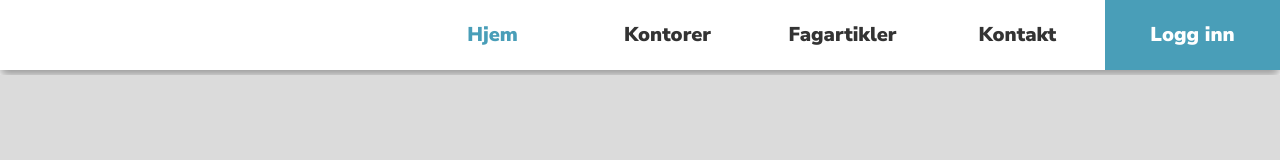
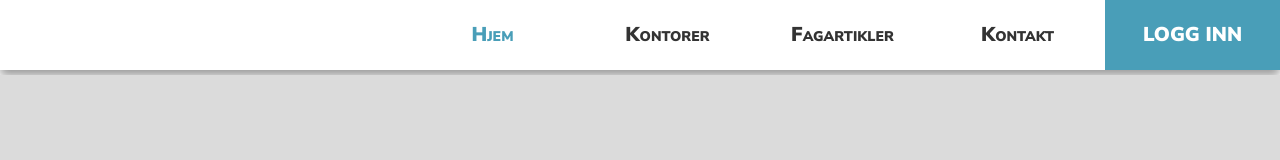
Before and after one commit to TheWoakus/WebApplikasjon-Eksamen, a React app in the folder client/: page / in a window 1280 px wide. Shown: the top 160 px of the page. Built offline with nearby package versions, Linux system fonts and the light colour scheme.

Commit message:
Created a bare shell for the basic pages

```diff
--- a/client/src/components/Nav.jsx
+++ b/client/src/components/Nav.jsx
@@ -20,6 +20,7 @@ const NavMenuItem = styled.li`
 	padding: 0;
 	list-style: none;
 	align-items: center;
+	font-variant: small-caps;
 	&:first-child {
 		padding-left: 0;
 	}
@@ -39,6 +40,7 @@ const NavMenuItem = styled.li`
 		&.logginn {
 			color: #fff;
 			background-color: #499eb8;
+			text-transform: uppercase;
 		}
 	}
 `;
@@ -60,7 +62,7 @@ const Nav = () => (
 					Kontakt
 				</NavLink>
 				<NavLink exact to="/logginn/" activeClassName="active" className="logginn">
-					Logg&nbsp;inn
+					Logg inn
 				</NavLink>
 			</NavMenuItem>
 		</NavMenu>
--- a/client/src/routes/Routes.jsx
+++ b/client/src/routes/Routes.jsx
@@ -8,10 +8,7 @@ import Kontakt from '../pages/Kontakt';
 import Kontorer from '../pages/Kontorer';
 import Logginn from '../pages/Logginn';
 
-
 import Header from '../components/Header'
-import Nav from '../components/Nav'
-
 
 const Routes = () => (
 
```
